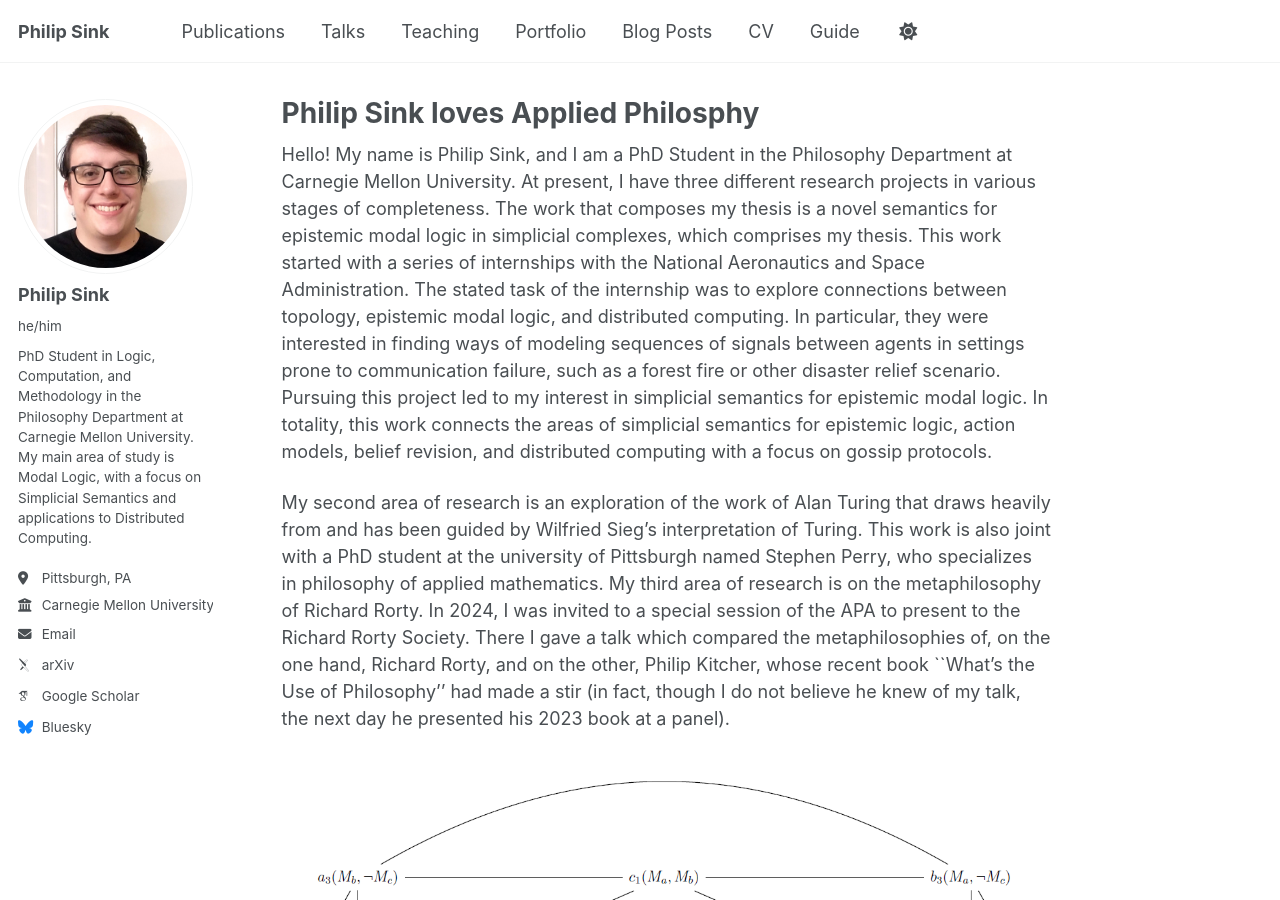
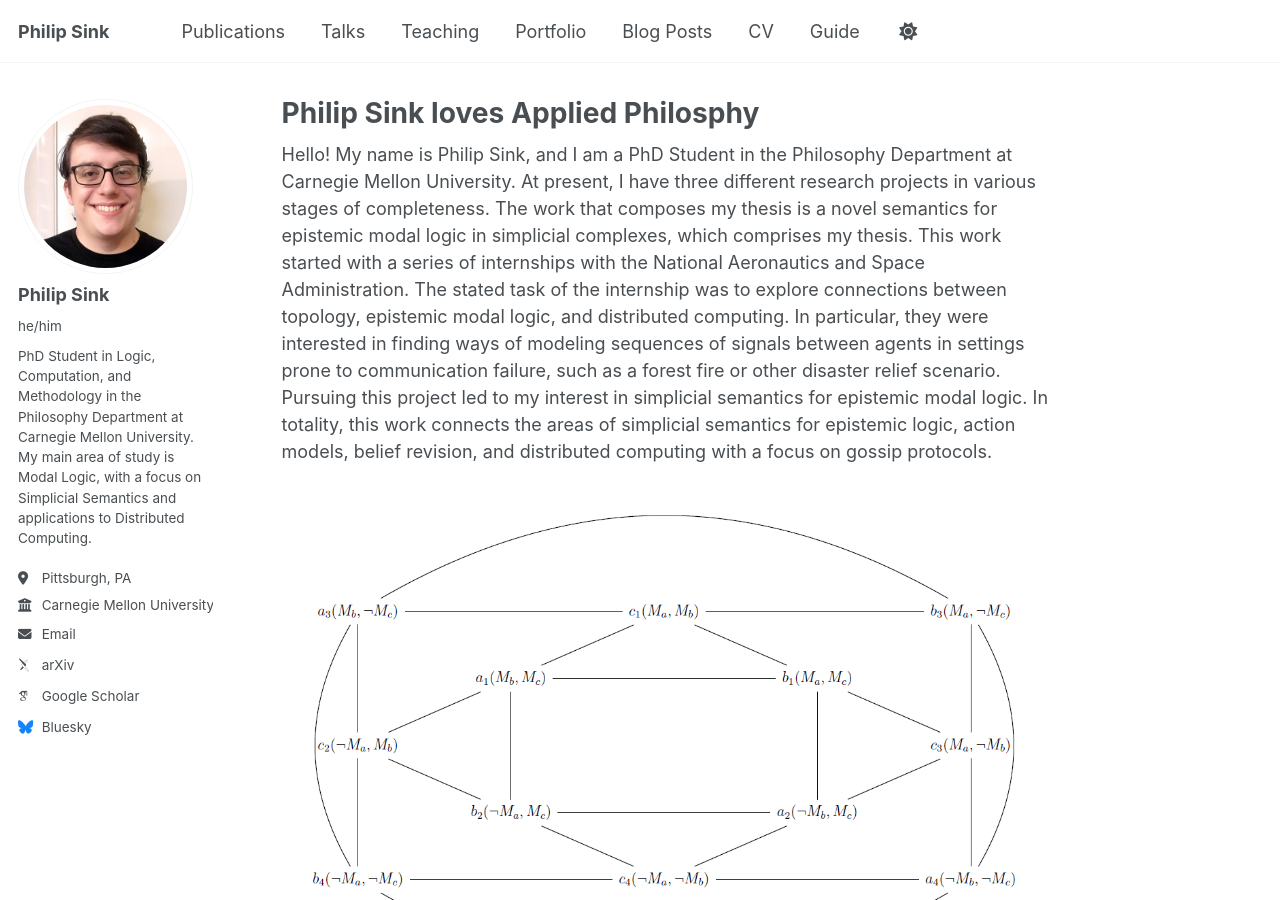
Before and after one commit to Philip-Sink/Philip-Sink.github.io, a Jekyll site: the page built from _pages/about.md, in a window 1280 px wide and 900 px high. Built offline with Jekyll 4.4.1, drawn with Linux system fonts in a browser that asks for light colours; some web fonts are replaced; a script that is not in the unit is left out.

Commit message:
Update about.md

```diff
--- a/_pages/about.md
+++ b/_pages/about.md
@@ -9,6 +9,6 @@ redirect_from:
 
 Hello! My name is Philip Sink, and I am a PhD Student in the Philosophy Department at Carnegie Mellon University. At present, I have three different research projects in various stages of completeness. The work that composes my thesis is a novel semantics for epistemic modal logic in simplicial complexes, which comprises my thesis. This work started with a series of internships with the National Aeronautics and Space Administration. The stated task of the internship was to explore connections between topology, epistemic modal logic, and distributed computing. In particular, they were interested in finding ways of modeling sequences of signals between agents in settings prone to communication failure, such as a forest fire or other disaster relief scenario. Pursuing this project led to my interest in simplicial semantics for epistemic modal logic. In totality, this work connects the areas of simplicial semantics for epistemic logic, action models, belief revision, and distributed computing with a focus on gossip protocols.
 
+![Simplicial Muddy Children](/images/Muddy Children.png)
+
 My second area of research is an exploration of the work of Alan Turing that draws heavily from and has been guided by Wilfried Sieg's interpretation of Turing. This work is also joint with a PhD student at the university of Pittsburgh named Stephen Perry, who specializes in philosophy of applied mathematics. My third area of research is on the metaphilosophy of Richard Rorty. In 2024, I was invited to a special session of the APA to present to the Richard Rorty Society. There I gave a talk which compared the metaphilosophies of, on the one hand, Richard Rorty, and on the other, Philip Kitcher, whose recent book ``What's the Use of Philosophy'' had made a stir (in fact, though I do not believe he knew of my talk, the next day he presented his 2023 book at a panel).
-
-![Simplicial Muddy Children](/images/Muddy Children.png)
```
